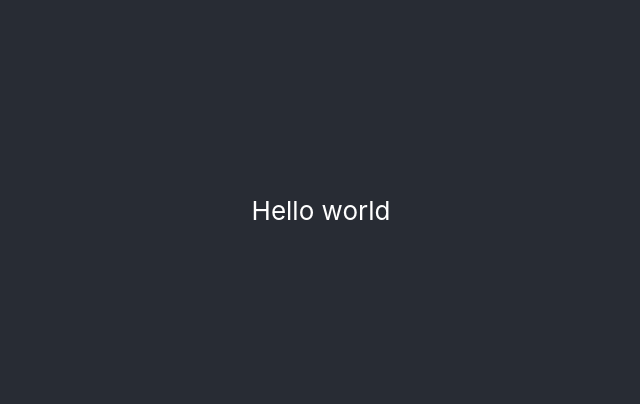
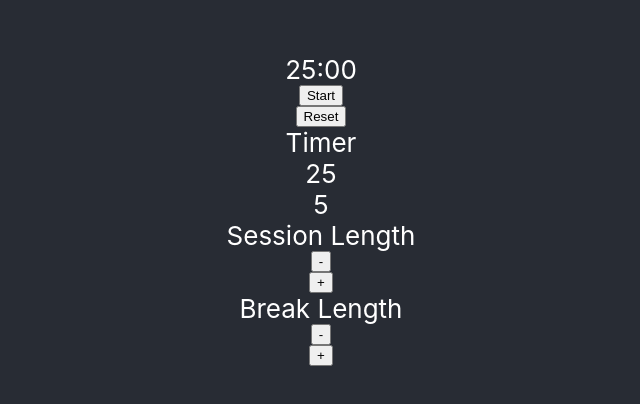
Before and after one commit to adamsokolski/pomidoro-clock, a React (Create React App) app: page / in a window 1280 px wide. Shown: the part 190-594 px from the top of the page, without its empty margins (319-959 px from the left). Built offline with nearby package versions, Linux system fonts and the light colour scheme.

Commit message:
✨ Add div and buttons

```diff
--- a/src/App.js
+++ b/src/App.js
@@ -3,7 +3,34 @@ import "./App.css";
 import React, { Component } from "react";
 
 export default class App extends Component {
+  constructor(props) {
+    super(props);
+    this.state = {
+      sessionLength: 25,
+      breakLength: 5,
+    };
+  }
+
   render() {
-    return <div className="App">Hello world</div>;
+    const { sessionLength, breakLength } = this.state;
+    return (
+      <div className="App">
+        <div id="time-left">25:00</div>
+        <button id="start_stop">Start</button>
+        <button id="reset">Reset</button>
+
+        <div id="timer-label">Timer</div>
+        <div id="session-length">{sessionLength}</div>
+        <div id="break-length">{breakLength}</div>
+
+        <div id="session-label">Session Length</div>
+        <button id="session-decrement">-</button>
+        <button id="session-increment">+</button>
+
+        <div id="break-label">Break Length</div>
+        <button id="break-decrement">-</button>
+        <button id="break-increment">+</button>
+      </div>
+    );
   }
 }
```
